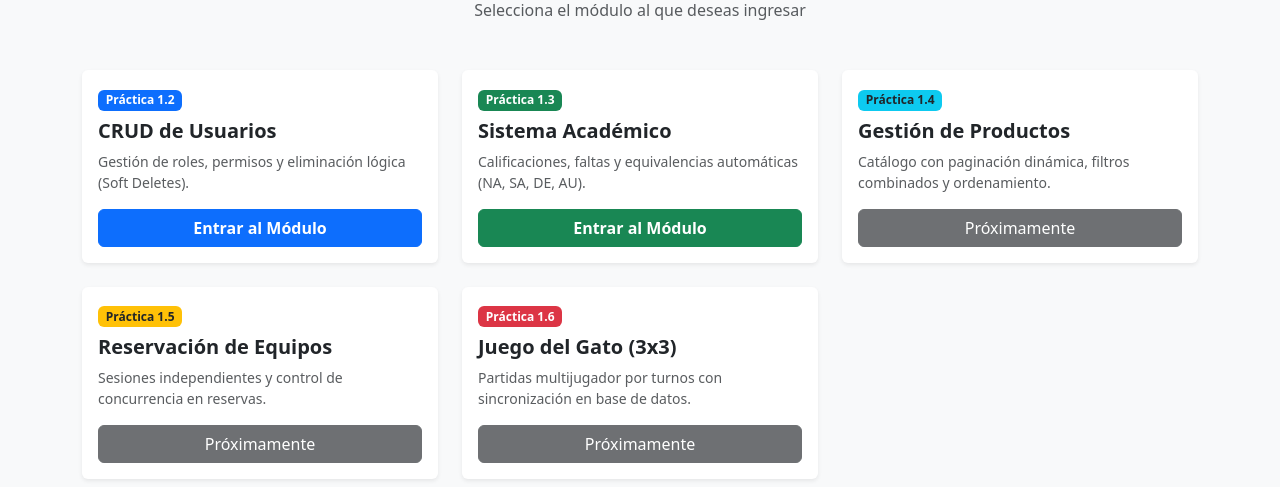
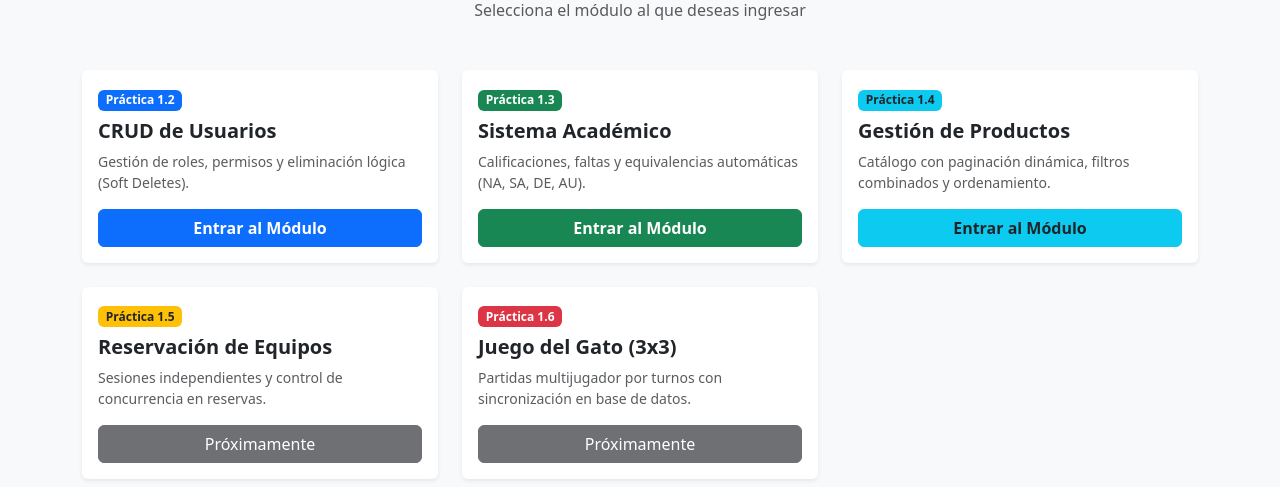
Before and after one commit to jdgowrld/Practicas-web-utt, a Laravel app: page /home in a window 1280 px wide. Shown: the part 128-615 px from the top of the page. Run offline with Laravel 12, Linux system fonts and the light colour scheme; a user stored in the database is signed in; data comes from the database, SQL or seed files in the repository.

Commit message:
feat: Modulo 1.4 Gestion de productos

```diff
--- a/resources/views/home.blade.php
+++ b/resources/views/home.blade.php
@@ -59,7 +59,7 @@
                         <h5 class="fw-bold">Gestión de Productos</h5>
                         <p class="text-muted small">Catálogo con paginación dinámica, filtros combinados y ordenamiento.</p>
                     </div>
-                    <a href="#" class="btn btn-dark w-100 disabled">Próximamente</a>
+                    <a href="{{ route('productos.index') }}" class="btn btn-info text-dark w-100 fw-bold">Entrar al Módulo</a>
                 </div>
             </div>
         </div>
```
